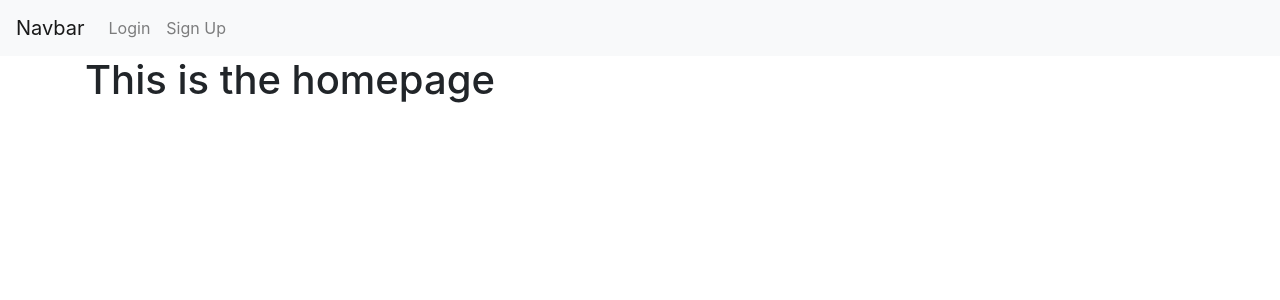
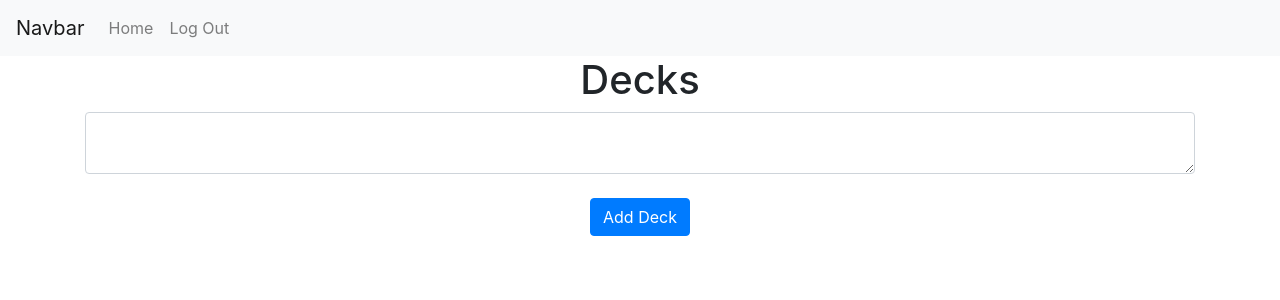
Before and after one commit to CodeNameJules/flashcard_webapp, a Flask app: template website/templates/home.html in a window 1280 px wide. Shown: the top 300 px of the page. Run offline with Flask 3, Linux system fonts and the light colour scheme; the template is opened without the code that fills it: values that come from a table or form of the project are taken from there, others are empty; some libraries are stand-ins or nearby versions.

Commit message:
start on home page

```diff
--- a/website/templates/home.html
+++ b/website/templates/home.html
@@ -1,4 +1,18 @@
 {% extends "base.html" %} {% block title %}Change{% endblock %} {% block content
 %}
-<h1>This is the homepage</h1>
+<h1 align="center">Decks</h1>
+<ul class="list-group list-group-flush" id="decks">
+  {% for deck in user.decks %}
+  <li class="list-group-item">{{deck.title}}</li>
+  {% endfor %}
+</ul>
+
+<form method="POST">
+  <textarea name="deck" , id="deck" , class="form-control"> </textarea>
+  <br />
+  <div align="center">
+    <button type="submit" class="btn btn-primary">Add Deck</button>
+  </div>
+</form>
+
 {% endblock %}
```
Also changed, not shown: website/views.py (+13 -2 lines).
